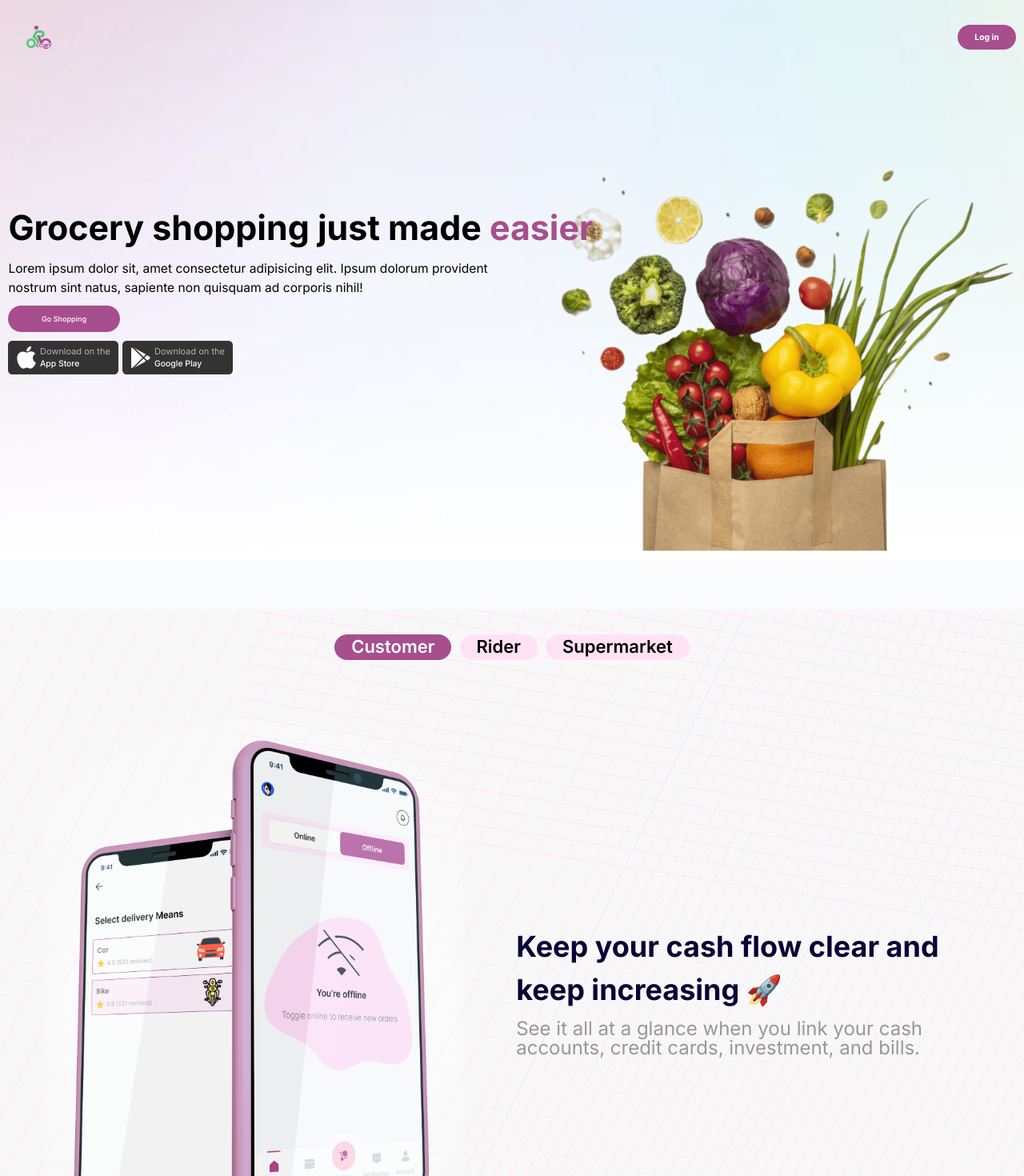
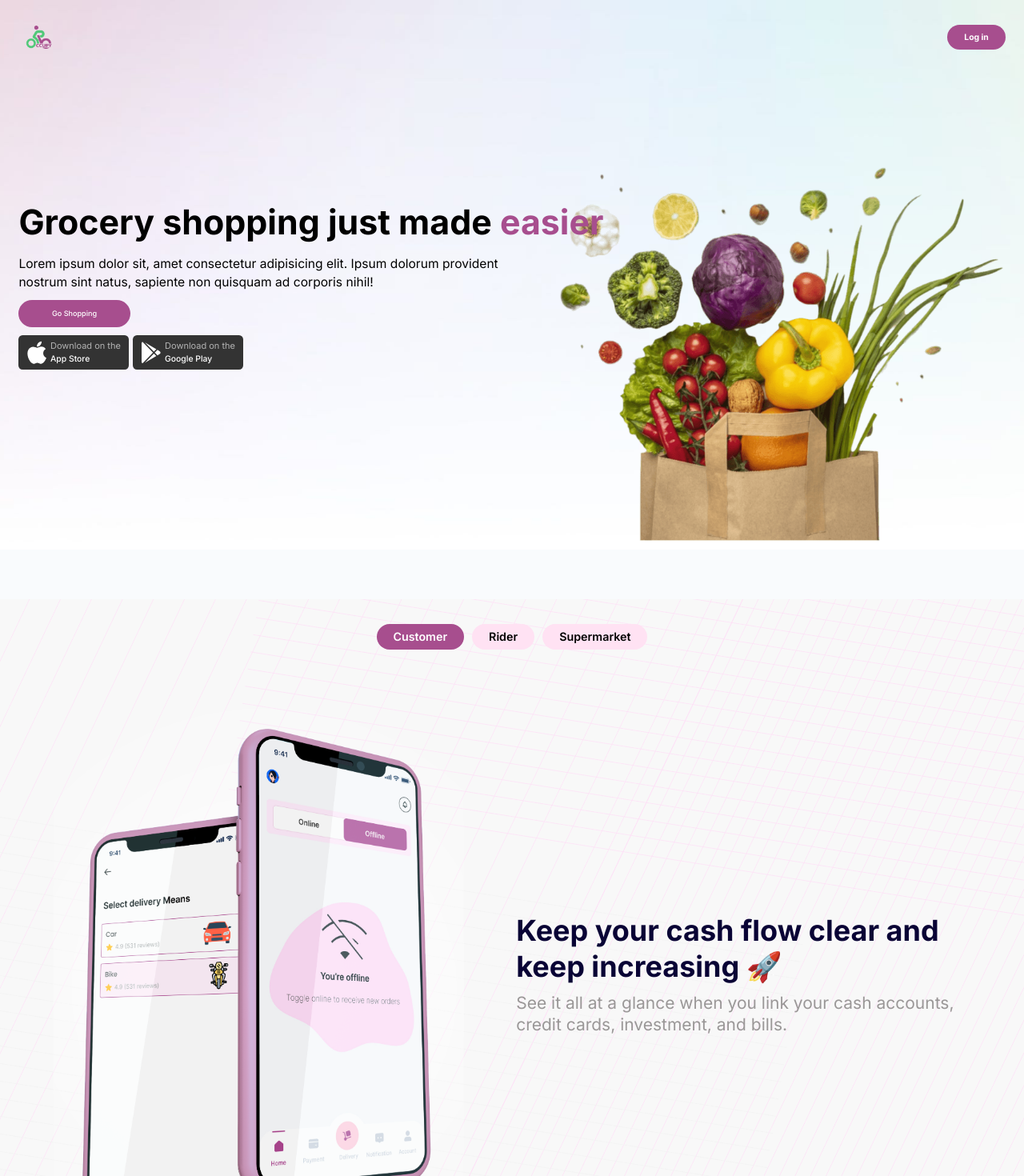
Before and after one commit to Ocuppy/occupyWeb, a Next.js app: page / in a window 1280 px wide. Shown: the top 1470 px of the page at 80% size. Built offline with nearby package versions, Linux system fonts and the light colour scheme.

Commit message:
update mockup-slider responsive design

```diff
--- a/src/components/views/website/Header.tsx
+++ b/src/components/views/website/Header.tsx
@@ -52,27 +52,27 @@ const Header = () => {
     }, 4e3);
 
     return () => clearInterval(textInterval);
-  }, [texts.length]);
+  }, [index, texts.length]);
 
   return (
-    <header className="grid w-full items-center gap-4 pt-12 lg:grid-cols-2 lg:pt-0">
+    <header className="grid w-full items-center gap-4 px-5 pt-12 lg:grid-cols-2 lg:pt-0">
       <div className="lg:pb-12">
         <p className="mb-4 text-[3.375rem] font-bold leading-snug lg:text-[4.125rem]">
           <span>{blackText[index]}&nbsp;</span>
           <AnimatePresence>
             <motion.span
               style={{ position: "absolute" }}
-              // variants={variants}
+              variants={variants}
               key={index}
               initial="enter"
               animate="center"
               exit="exit"
               className="text-occupy-primary"
-              transition={{
-                y: { type: "spring", stiffness: 180, damping: 10 },
-                opacity: { duration: 0.2 },
-                delay: 0.1,
-              }}
+              // transition={{
+              //   y: { type: "spring", stiffness: 180, damping: 10 },
+              //   opacity: { duration: 0.1 },
+              //   delay: 0.1,
+              // }}
             >
               {texts[index]}
             </motion.span>
--- a/src/components/views/website/MockupSlider.tsx
+++ b/src/components/views/website/MockupSlider.tsx
@@ -21,13 +21,13 @@ const mockupData: Record<string, MockupItem> = {
   },
   rider: {
     image: RiderMockup,
-    title: "Keep your cash flow clear and keep increasing",
+    title: "Keep your cash flow clear and keep increasing 🚀",
     description:
       "See it all at a glance when you link your cash accounts, credit cards, investment, and bills.",
   },
   supermarket: {
     image: SupermarketMockup,
-    title: "Keep your cash flow clear and keep increasing",
+    title: "Keep your cash flow clear and keep increasing 🚀",
     description:
       "See it all at a glance when you link your cash accounts, credit cards, investment, and bills.",
   },
@@ -46,7 +46,7 @@ const MockupSlider = () => {
         backgroundSize: "cover",
         backgroundPosition: "top",
       }}
-      className="mx-auto mt-24 w-full"
+      className="mx-auto mt-5 w-full px-5 md:mt-24"
     >
       <>
         <div className="mx-auto flex w-fit flex-wrap gap-4">
@@ -58,7 +58,7 @@ const MockupSlider = () => {
               }}
               key={tab}
               value={tab}
-              className={`rounded-full px-8 py-6 text-[16px] font-semibold capitalize md:text-[22px] ${
+              className={`rounded-full px-6 py-6 text-base font-semibold capitalize md:px-8 md:text-[1.375rem] ${
                 currentTab === tab
                   ? "bg-occupy-primary text-white hover:bg-occupy-primary hover:text-white"
                   : "bg-[#FFE2F3] text-black hover:bg-[#FFE2F3] hover:opacity-90"
@@ -72,10 +72,10 @@ const MockupSlider = () => {
         <div className="mt-8 grid items-center gap-4 pb-12 md:grid-cols-2 md:pb-0">
           <Image src={mockupObj.image} alt={"mockup-image"} />
           <div className="w-full md:w-[90%]">
-            <p className="mb-4 text-[36px] font-bold text-[#090335]">
+            <p className="mb-4 text-[31px] font-bold leading-tight text-[#090335] lg:text-[36px]">
               {mockupObj.title}
             </p>
-            <p className="text-[24px] leading-[97%] text-[#9A9797]">
+            <p className="text-[21px] leading-tight text-[#9A9797]">
               {mockupObj.description}
             </p>
           </div>
--- a/src/components/website-layout/Navbar.tsx
+++ b/src/components/website-layout/Navbar.tsx
@@ -9,7 +9,7 @@ import Router from "next/router";
 
 const Navbar = () => {
   return (
-    <nav className="w-full">
+    <nav className="w-full pr-5">
       <SpaceBetween>
         <Image className="w-[7.5rem]" src={OccupyLogo} alt="logo" />
 
```
